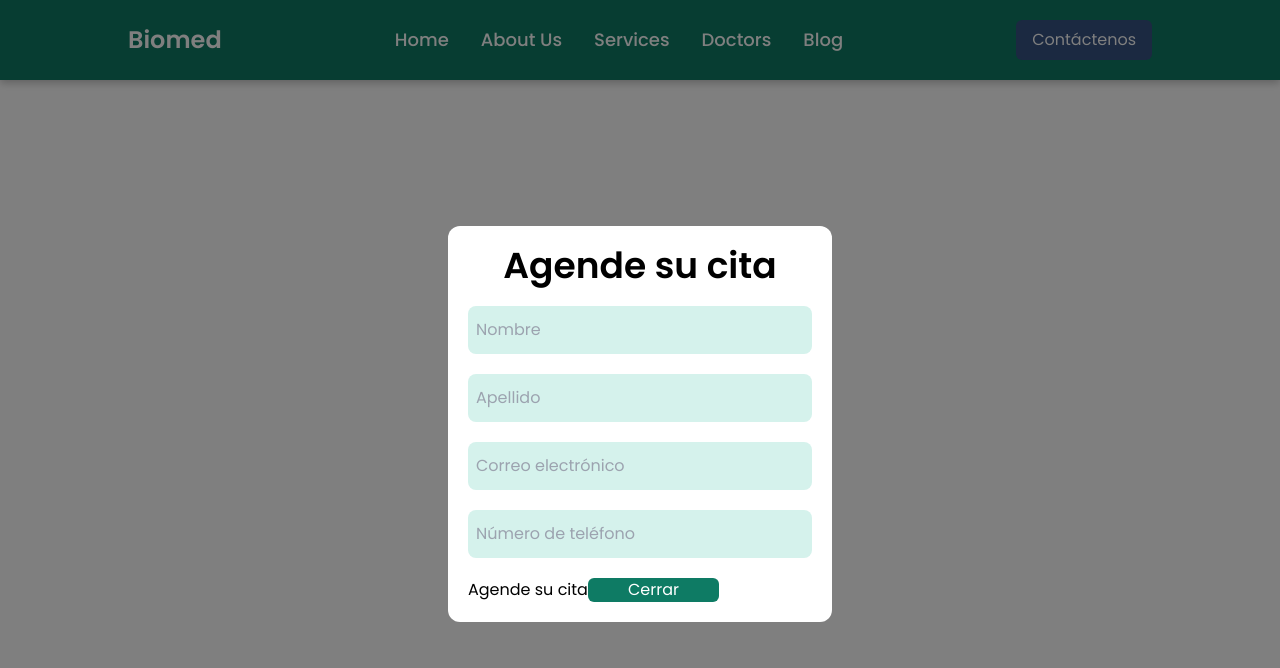
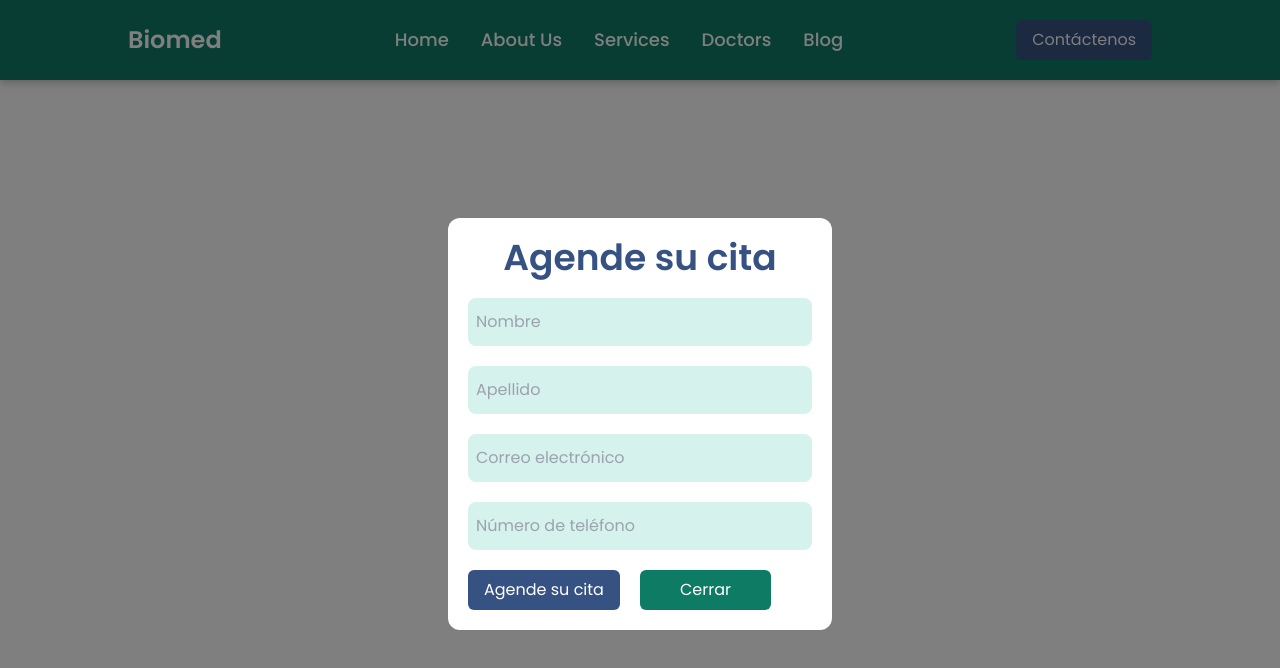
Before and after one commit to thecarlosotxoa/biomed, a React (Vite) app: page / in a window 1280 px wide. Both pictures are taken after a click on the button "Contáctenos". Shown: the top 668 px of the page. Built offline with nearby package versions, Linux system fonts and the light colour scheme.

Commit message:
finished navbar and contact form

```diff
--- a/src/components/Navbar.jsx
+++ b/src/components/Navbar.jsx
@@ -1,7 +1,7 @@
 import React, { useState } from "react";
 import { Link } from "react-scroll";
 import { AiOutlineClose, AiOutlineMenu } from "react-icons/ai";
-import Contact from "../models/Contact"
+import Contact from "../models/Contact";
 
 const Navbar = () => {
   // Initialize the menu state to false (menu is closed by default)
@@ -93,7 +93,7 @@ const Navbar = () => {
             </button>
           </div>
 
-          {showForm && <Contact closeForm={close} />}
+          {showForm && <Contact closeForm={closeForm} />}
 
           <div className="lg:hidden flex items-center">
             {menu ? (
@@ -114,6 +114,7 @@ const Navbar = () => {
             smooth={true}
             duration={500}
             className="hover:text-hoverColor transition-all cursor-pointer"
+            onClick={closeMenu}
           >
             Home
           </Link>
@@ -123,6 +124,7 @@ const Navbar = () => {
             smooth={true}
             duration={500}
             className="hover:text-hoverColor transition-all cursor-pointer"
+            onClick={closeMenu}
           >
             About Us
           </Link>
@@ -132,6 +134,7 @@ const Navbar = () => {
             smooth={true}
             duration={500}
             className="hover:text-hoverColor transition-all cursor-pointer"
+            onClick={closeMenu}
           >
             Services
           </Link>
@@ -141,6 +144,7 @@ const Navbar = () => {
             smooth={true}
             duration={500}
             className="hover:text-hoverColor transition-all cursor-pointer"
+            onClick={closeMenu}
           >
             Doctors
           </Link>
@@ -150,11 +154,13 @@ const Navbar = () => {
             smooth={true}
             duration={500}
             className="hover:text-hoverColor transition-all cursor-pointer"
+            onClick={closeMenu}
           >
             Blog
           </Link>
           <div className="lg:hidden">
-            <button className="bg-bioBlue text-white px-4 py-2 rounded-md hover:bg-brightColor transition duration-300 ease-in-out">
+            <button className="bg-bioBlue text-white px-4 py-2 rounded-md hover:bg-brightColor transition duration-300 ease-in-out"
+            onClick={openForm}>
               Contáctenos
             </button>
           </div>
--- /dev/null
+++ b/src/layouts/Button.jsx
@@ -0,0 +1,13 @@
+import React from 'react'
+
+const Button = ({title}) => {
+  return (
+    <div>
+      <button className="bg-bioBlue text-white px-4 py-2 rounded-md hover:bg-brightColor transition duration-300 ease-in-out">
+        {title}
+      </button>
+    </div>
+  )
+}
+
+export default Button
--- a/src/models/Contact.jsx
+++ b/src/models/Contact.jsx
@@ -1,11 +1,12 @@
 import React from "react";
+import Button from "../layouts/Button";
 
 const Contact = ({ closeForm }) => {
   return (
     <div className="fixed inset-0 flex items-center justify-center bg-black bg-opacity-50">
       <div className="popup-form absolute mt-12 text-black">
         <form className="w-80 md:w-96 space-y-5 bg-white p-5 rounded-xl">
-          <h1 className="text-4xl font-semibold text-center">Agende su cita</h1>
+          <h1 className="text-4xl font-semibold text-center text-bioBlue">Agende su cita</h1>
           <div className="flex flex-col">
             <input
               type="text"
@@ -42,8 +43,8 @@ const Contact = ({ closeForm }) => {
               className="py-3 px-2 bg-[#d5f2ec] rounded-lg"
             />
           </div>
-          <div>
-            <button>Agende su cita</button>
+          <div className="flex gap-5">
+            <Button title="Agende su cita" />
             <button
               className="bg-bioGreen text-white px-10 rounded-md active:bg-red-500"
               onClick={closeForm}
```
